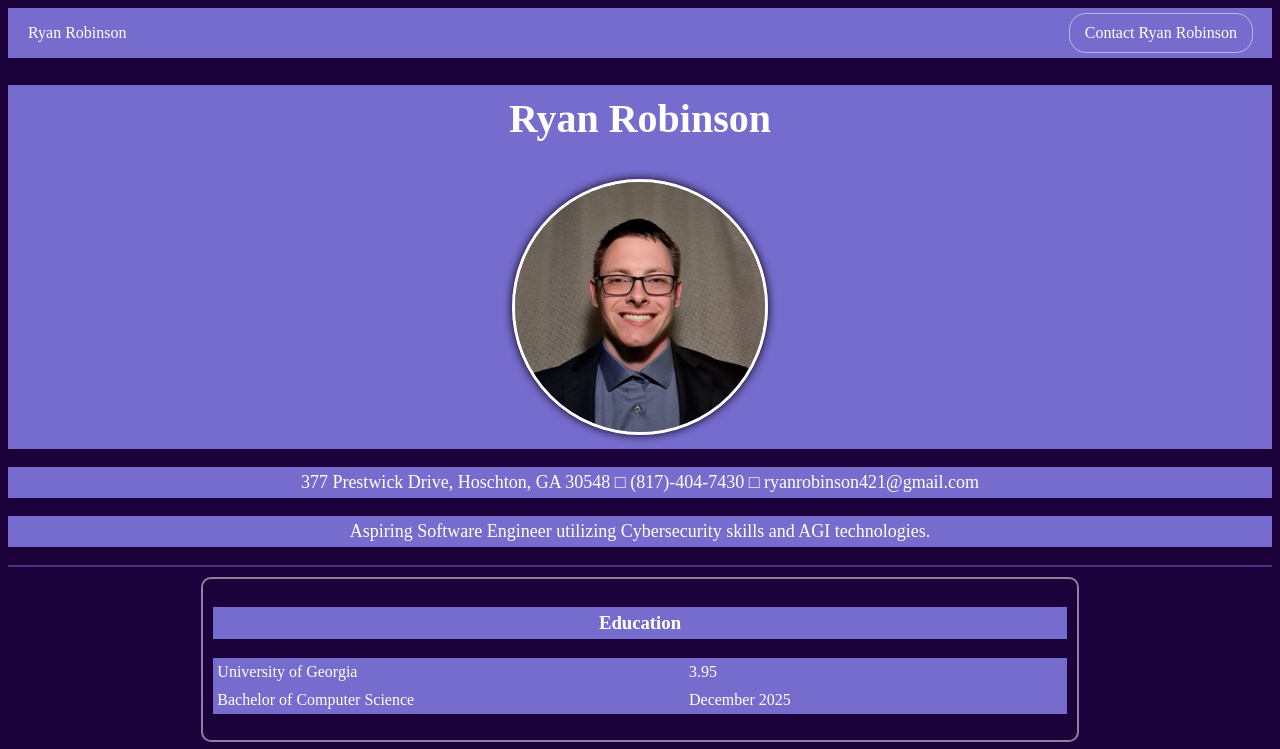
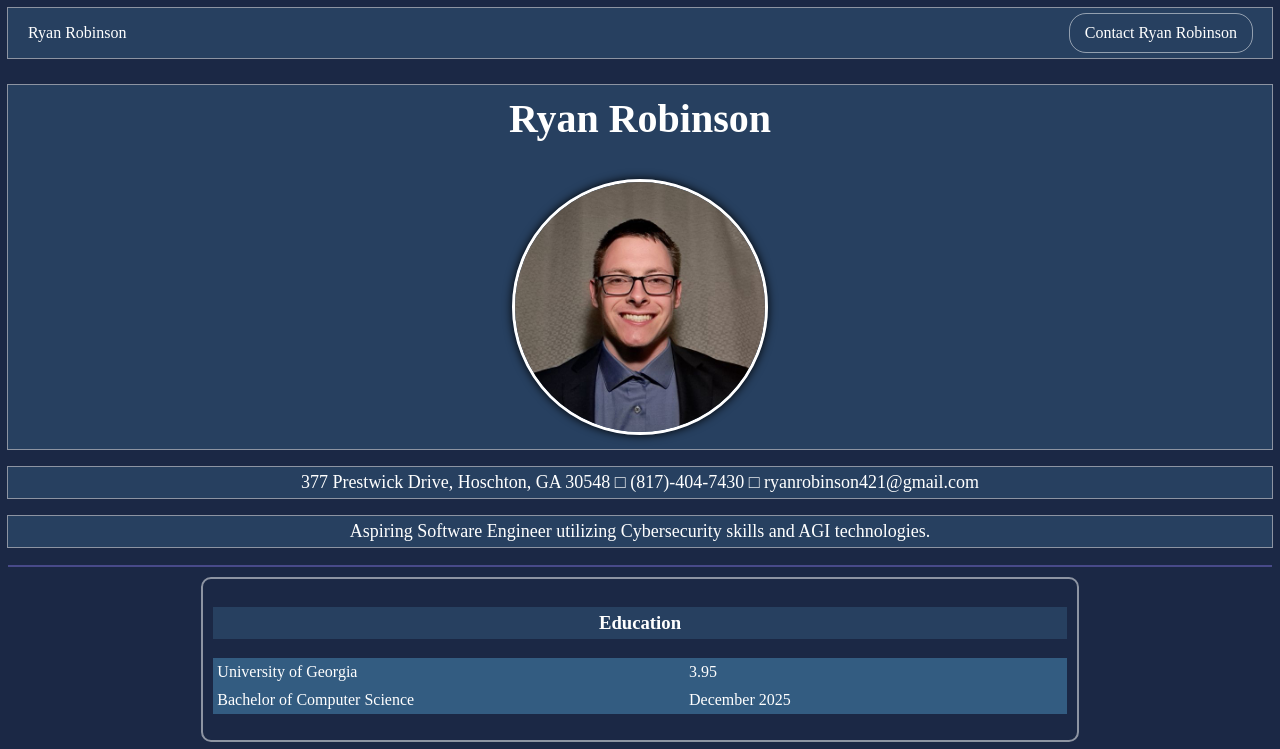
Before and after one commit to rrobinson421/rrobinson421.github.io, a website: page index.html in a window 1280 px wide. Shown: the top 749 px of the page. Drawn offline with Linux system fonts and the light colour scheme.

Commit message:
Updated design, improving the contrast

```diff
--- a/css/style.css
+++ b/css/style.css
@@ -7,8 +7,9 @@ body {
 
 /****************   Nav Section **********************/
 nav {
-  background-color: rgb(118, 108, 206);
+  background-color: rgb(39 64 96);
   color: white;
+  outline: 1px solid rgb(255, 255, 255, .5);
 
   display: flex;
   vertical-align: auto;
@@ -37,8 +38,9 @@ nav a[href*="contact"] {
 
 /***********************  Footer Section   **************************/
 footer {
-	background-color: rgb(118, 108, 206);
+	background-color: rgb(39 64 96);
   padding: 1 rem;
+  outline: 1px solid rgb(255, 255, 255, .5);
 
   display: flex;
   justify-content: center;
@@ -57,9 +59,10 @@ footer a:hover {
 
 /*********** Splash Page ************************/
 header {
-    background-color: rgb(118, 108, 206);
+    background-color: rgb(39 64 96);
     color: white;
     text-align: center;
+    outline: 1px solid rgb(255, 255, 255, .5);
 }
 
 header h1 {
@@ -78,19 +81,21 @@ header img {
 }
 
 .address {
-  background-color: rgb(118, 108, 206);
+  background-color: rgb(39 64 96);
   color: white;
   text-align: center;
   font-size: 18px;
   padding: 5px;
+  outline: 1px solid rgb(255, 255, 255, .5);
 }
 
 .tagline {
-  background-color: rgb(118, 108, 206);
+  background-color: rgb(39 64 96);
   color: white;
   text-align: center;
   font-size: 18px;
   padding: 5px;
+  outline: 1px solid rgb(255, 255, 255, .5);
 }
 
 /************* Sections ********************/
@@ -99,7 +104,7 @@ hr {
 }
 
 section h3 {
-  background-color: rgb(118, 108, 206);
+  background-color: rgb(39 64 96);
   text-align: center;
   color: white;
   font-family: 'Times New Roman', serif;
@@ -107,7 +112,7 @@ section h3 {
 }
 
 section dl {
-  background-color: rgb(118, 108, 206);
+  background-color: rgb(51 92 129);
   color: white;
   padding: 5px 0;
   display: grid;
@@ -117,7 +122,7 @@ section dl {
 }
 
 section ul {
-  background-color: rgb(118, 108, 206);
+  background-color: rgb(51 92 129);
   color: white;
   list-style-type: circle;
   padding: auto 5px 0 20px 40px;
@@ -169,8 +174,9 @@ section a:hover {
 }
 
 .card {
-  background-color: rgb(118, 108, 206);
-  height: fit-content
+  background-color: rgb(51 92 129);
+  height: fit-content;
+  border-radius: 10px;
 }
 
 .project-ul {
@@ -208,7 +214,7 @@ section a:hover {
   margin: 30px auto;
   height: auto;
   padding: 20px;
-  background-color: rgb(118, 108, 206);
+  background-color: rgb(51 92 129);
   border: 2px solid rgb(255, 255, 255, .5);
   color: white;
   outline: auto;
--- a/index.html
+++ b/index.html
@@ -7,7 +7,7 @@
     <link rel="stylesheet" href="https://cdnjs.cloudflare.com/ajax/libs/font-awesome/4.7.0/css/font-awesome.min.css">
     <title>Ryan Robinson</title>
   </head>
-  <body style="background-color:rgb(28, 2, 58);">
+  <body style="background-color: rgb(27 40 69);">
     <nav>
         <p>Ryan Robinson</p>
         <a href="contact.html">Contact Ryan Robinson</a>
```
Also changed, not shown: contact.html (+1 -1 lines).
